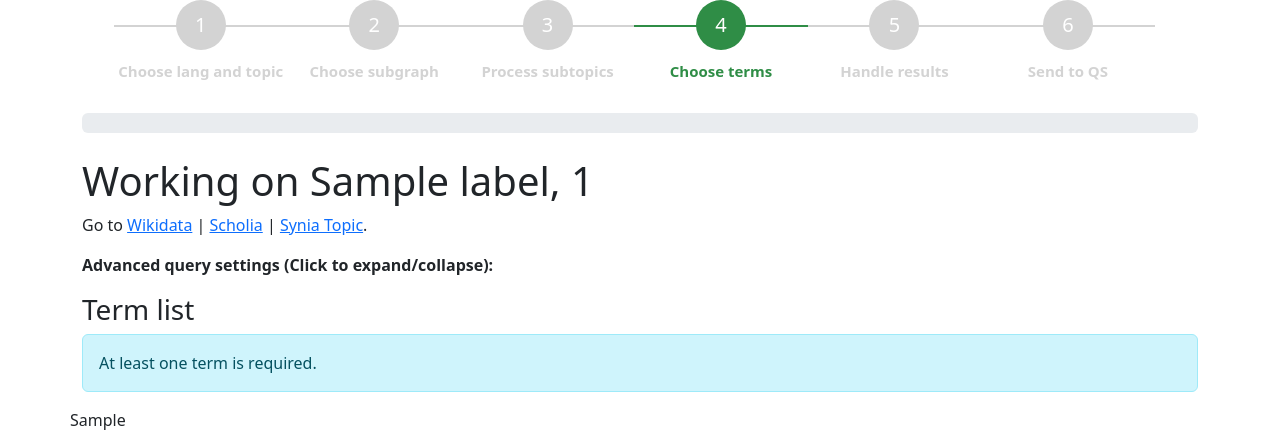
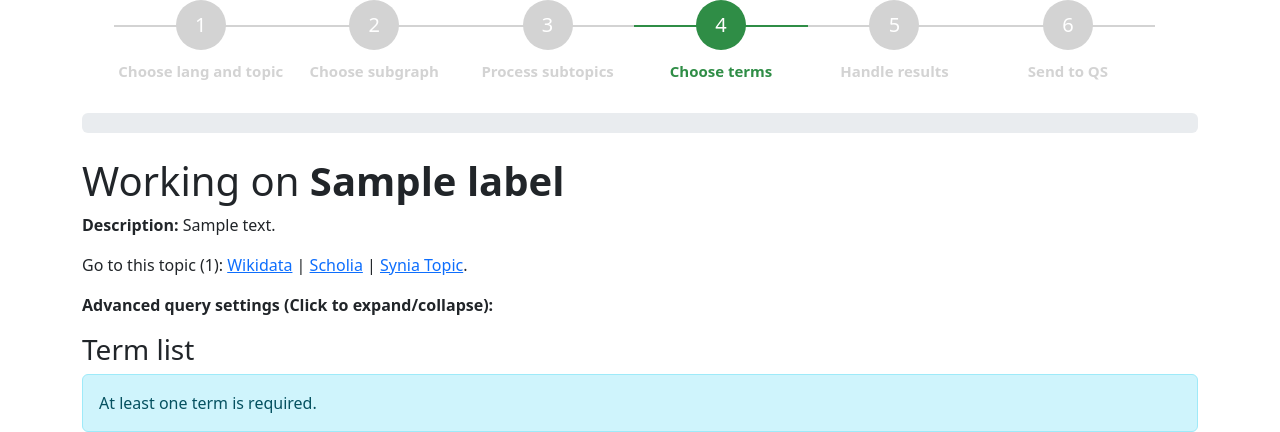
Before and after one commit to dpriskorn/WikidataTopicCurator, a Flask app: template templates/term.html in a window 1280 px wide. Shown: the part 56-488 px from the top of the page. Run offline with Flask 3, Linux system fonts and the light colour scheme; the template is opened without the code that fills it: most values are stand-ins (such as "Sample title", 1, 10 or a date in 2020); some libraries are stand-ins or nearby versions.

Commit message:
feat: Show description also on the term and results endpoints.

```diff
--- a/app.py
+++ b/app.py
@@ -279,9 +279,12 @@ def term() -> ResponseReturnValue:
                 )
                 label = topic.get_label()
                 logger.info(f"label cache: {topic.get_label.cache_info()}")
+                description = topic.get_description()
+                logger.info(f"description cache: {topic.get_description.cache_info()}")
                 return render_template(
                     "term.html",
                     label=label,
+                    description=description,
                     qid=qid,
                     limit=limit,
                     cs=cs,
@@ -376,6 +379,8 @@ def results() -> ResponseReturnValue:  # noqa: C901, PLR0911, PLR0912
     logger.info(f"Results time: {execution_time} seconds")
     label = results.parameters.topic.get_label()
     logger.info(f"label cache: {results.parameters.topic.get_label.cache_info()}")
+    description = topic.get_description()
+    logger.info(f"description cache: {topic.get_description.cache_info()}")
     return render_template(
         ["results.html"],
         queries=results.get_query_html_rows(),
@@ -383,6 +388,7 @@ def results() -> ResponseReturnValue:  # noqa: C901, PLR0911, PLR0912
         article_rows=results.get_item_html_rows(),
         qid=qid,
         label=label,
+        description=description,
         link=topic.url,
         lang=lang,
         subgraph=subgraph.value,
--- a/templates/goto.html
+++ b/templates/goto.html
@@ -1 +1 @@
-<p>Go to <a href="https://www.wikidata.org/wiki/{{ qid }}">Wikidata</a> | <a href="https://scholia.toolforge.org/topic/{{ qid }}">Scholia</a> | <a href="https://synia.toolforge.org/#topic/{{ qid }}">Synia Topic</a>.</p>
+<p><span>Go to this topic ({{ qid }}):</span> <a href="https://www.wikidata.org/wiki/{{ qid }}">Wikidata</a> | <a href="https://scholia.toolforge.org/topic/{{ qid }}">Scholia</a> | <a href="https://synia.toolforge.org/#topic/{{ qid }}">Synia Topic</a>.</p>
--- a/templates/results.html
+++ b/templates/results.html
@@ -28,7 +28,7 @@
     </div>
     <!-- Multi-step progress bar end -->
     <div class="row">
-        <h1>Working on <b>{{ label }}</b>, {{ qid }}</h1>
+        {% include 'working_on.html' %}
         {% include 'goto.html' %}
         <h2>CirrusSearch query results in Wikidata</h2>
         <p>Language code: {{ lang }} | Subgraph: {{ subgraph }}.</p>
--- a/templates/term.html
+++ b/templates/term.html
@@ -33,9 +33,9 @@
         </div>
     </div>
     <!-- Multi-step progress bar end -->
-    <h1>Working on {{ label }}, {{ qid }}</h1>
-    {% include 'goto.html' %}
     <div class="row">
+        {% include 'working_on.html' %}
+        {% include 'goto.html' %}
         <form action="/results" method="get">
             <input type="hidden" name="lang" value="{{ lang }}">
             <input type="hidden" name="subgraph" value="{{ subgraph }}">
--- /dev/null
+++ b/templates/working_on.html
@@ -0,0 +1,2 @@
+        <h1>Working on <strong>{{ label }}</strong></h1>
+        <p><strong>Description:</strong> {{ description }}</p>
```
Also changed, not shown: models/topic_item.py (+10 -0 lines).
